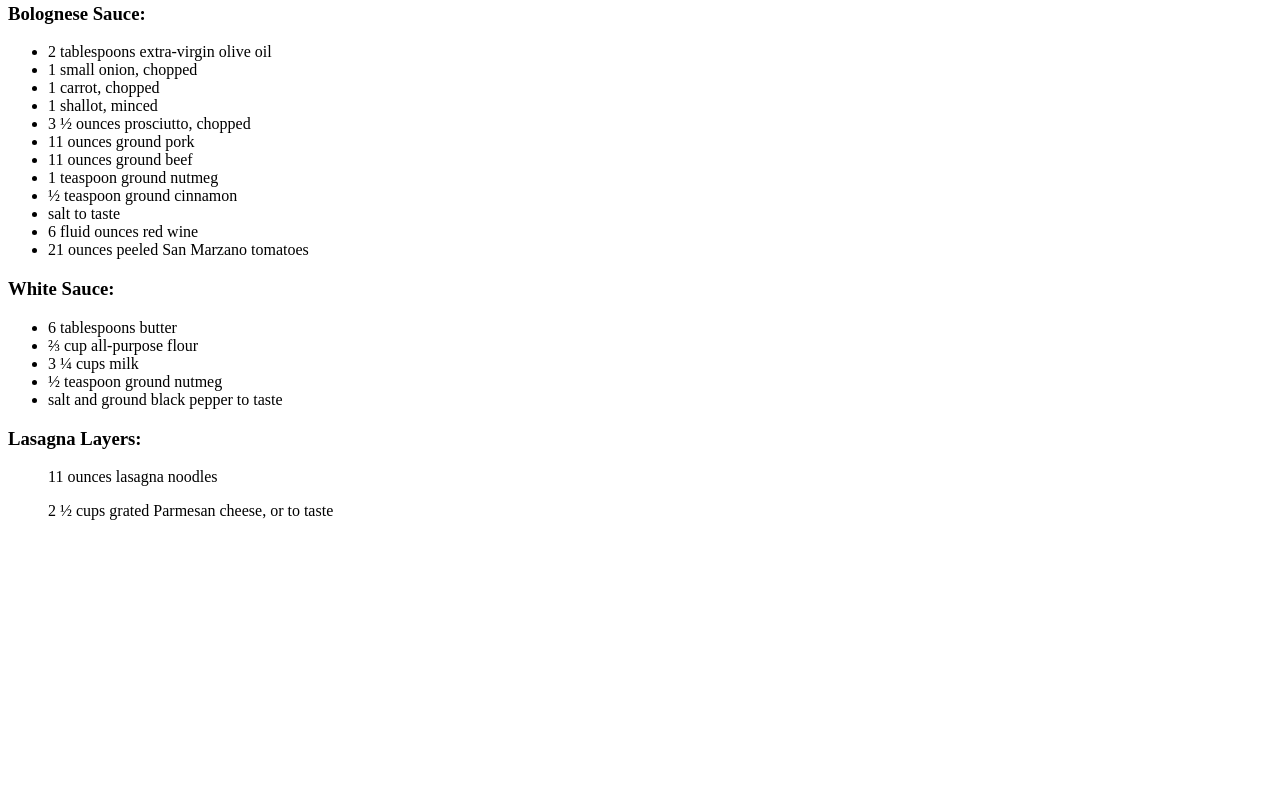
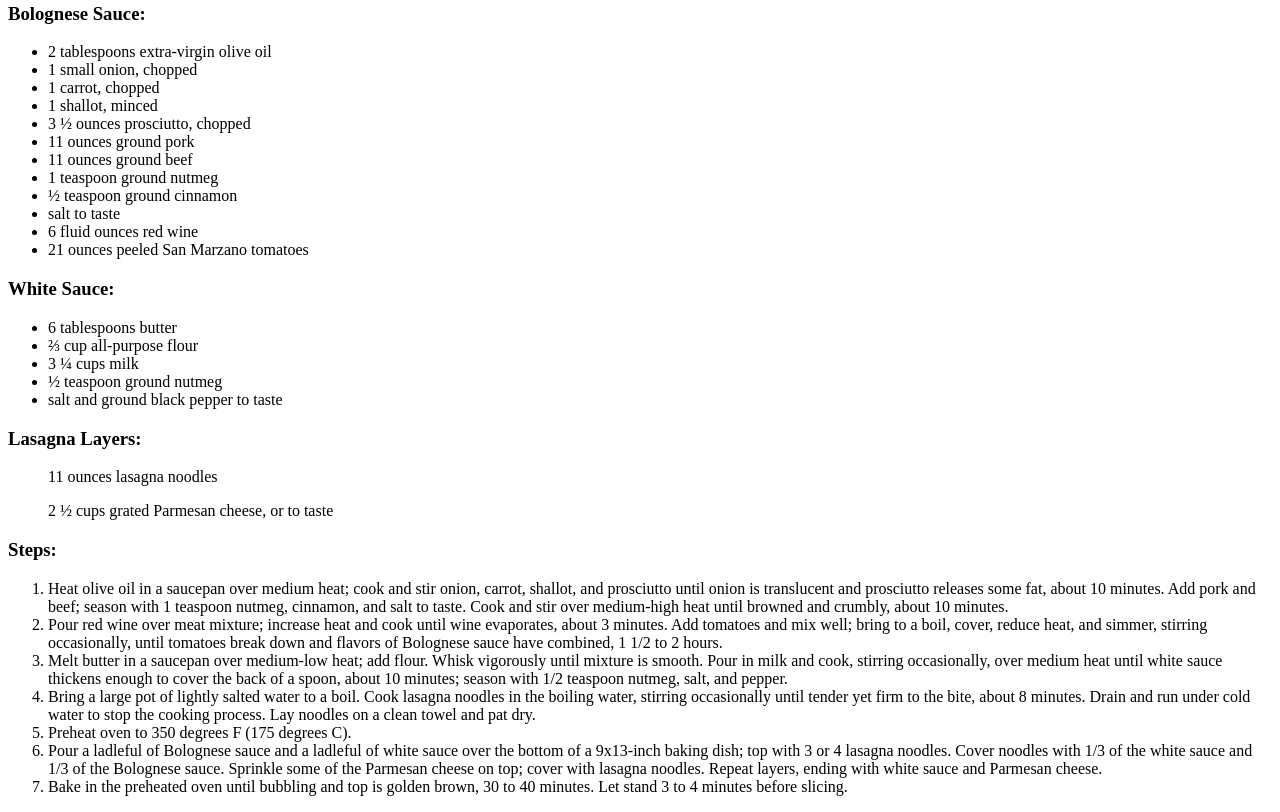
Before and after one commit to lampaktuell/odin-recipes, a plain HTML site: page recipes/lasagna.html in a window 1280 px wide. Shown: the part 536-1348 px from the top of the page. Before the commit the page ends 1072 px from the top, so only its background shows below. Drawn offline with Linux system fonts and the light colour scheme.

Commit message:
Add steps

```diff
--- a/recipes/lasagna.html
+++ b/recipes/lasagna.html
@@ -36,5 +36,15 @@
         <h3>Lasagna Layers:</h3>
         <ul>11 ounces lasagna noodles</ul>
         <ul>2 ½ cups grated Parmesan cheese, or to taste</ul>
+        <h3>Steps:</h3>
+        <ol>
+            <li>Heat olive oil in a saucepan over medium heat; cook and stir onion, carrot, shallot, and prosciutto until onion is translucent and prosciutto releases some fat, about 10 minutes. Add pork and beef; season with 1 teaspoon nutmeg, cinnamon, and salt to taste. Cook and stir over medium-high heat until browned and crumbly, about 10 minutes.</li>
+            <li>Pour red wine over meat mixture; increase heat and cook until wine evaporates, about 3 minutes. Add tomatoes and mix well; bring to a boil, cover, reduce heat, and simmer, stirring occasionally, until tomatoes break down and flavors of Bolognese sauce have combined, 1 1/2 to 2 hours.</li>
+            <li>Melt butter in a saucepan over medium-low heat; add flour. Whisk vigorously until mixture is smooth. Pour in milk and cook, stirring occasionally, over medium heat until white sauce thickens enough to cover the back of a spoon, about 10 minutes; season with 1/2 teaspoon nutmeg, salt, and pepper.</li>
+            <li>Bring a large pot of lightly salted water to a boil. Cook lasagna noodles in the boiling water, stirring occasionally until tender yet firm to the bite, about 8 minutes. Drain and run under cold water to stop the cooking process. Lay noodles on a clean towel and pat dry.</li>
+            <li>Preheat oven to 350 degrees F (175 degrees C).</li>
+            <li>Pour a ladleful of Bolognese sauce and a ladleful of white sauce over the bottom of a 9x13-inch baking dish; top with 3 or 4 lasagna noodles. Cover noodles with 1/3 of the white sauce and 1/3 of the Bolognese sauce. Sprinkle some of the Parmesan cheese on top; cover with lasagna noodles. Repeat layers, ending with white sauce and Parmesan cheese.</li>
+            <li>Bake in the preheated oven until bubbling and top is golden brown, 30 to 40 minutes. Let stand 3 to 4 minutes before slicing.</li>
+        </ol>
     </body>
 </html>
```
